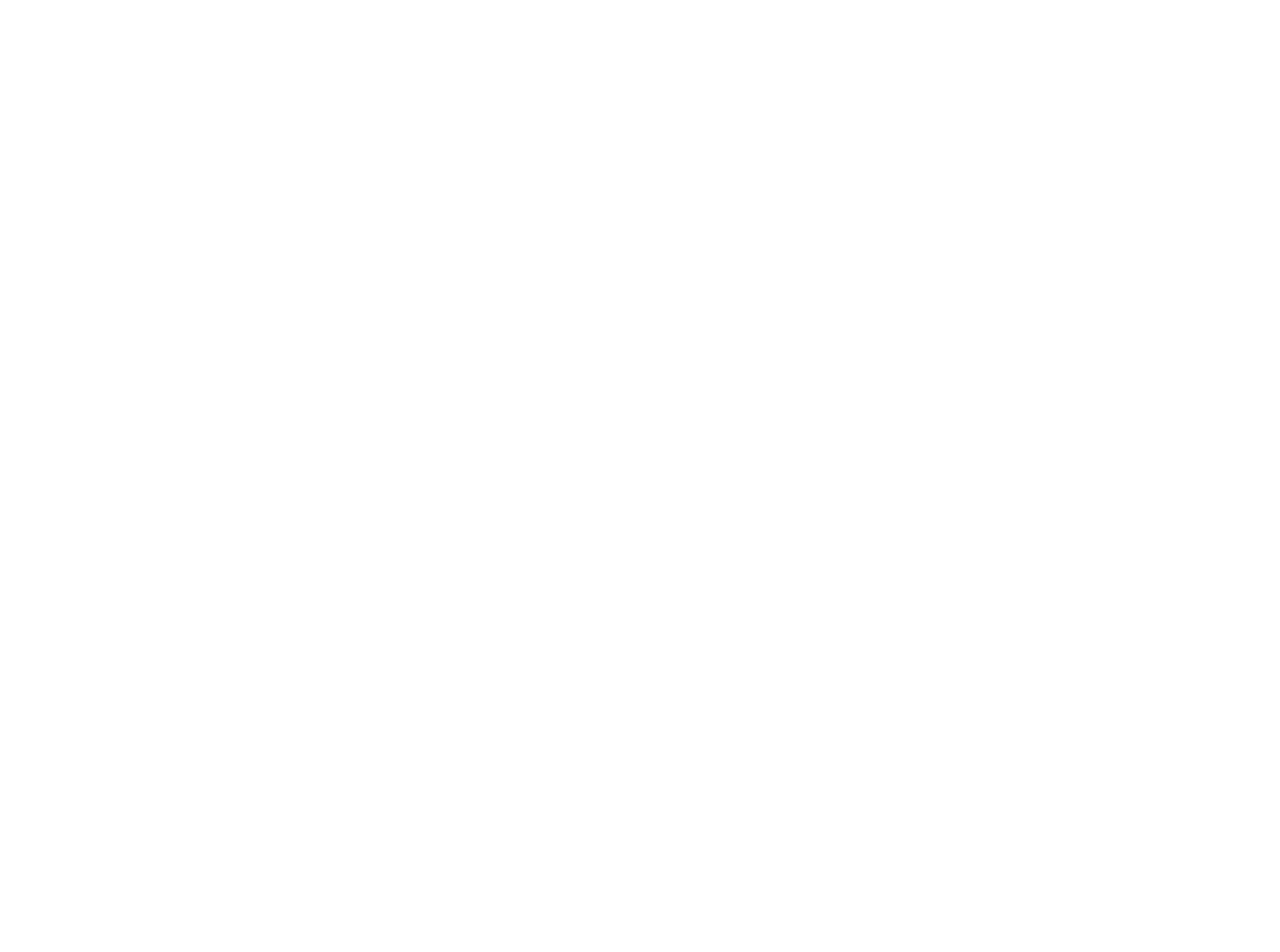
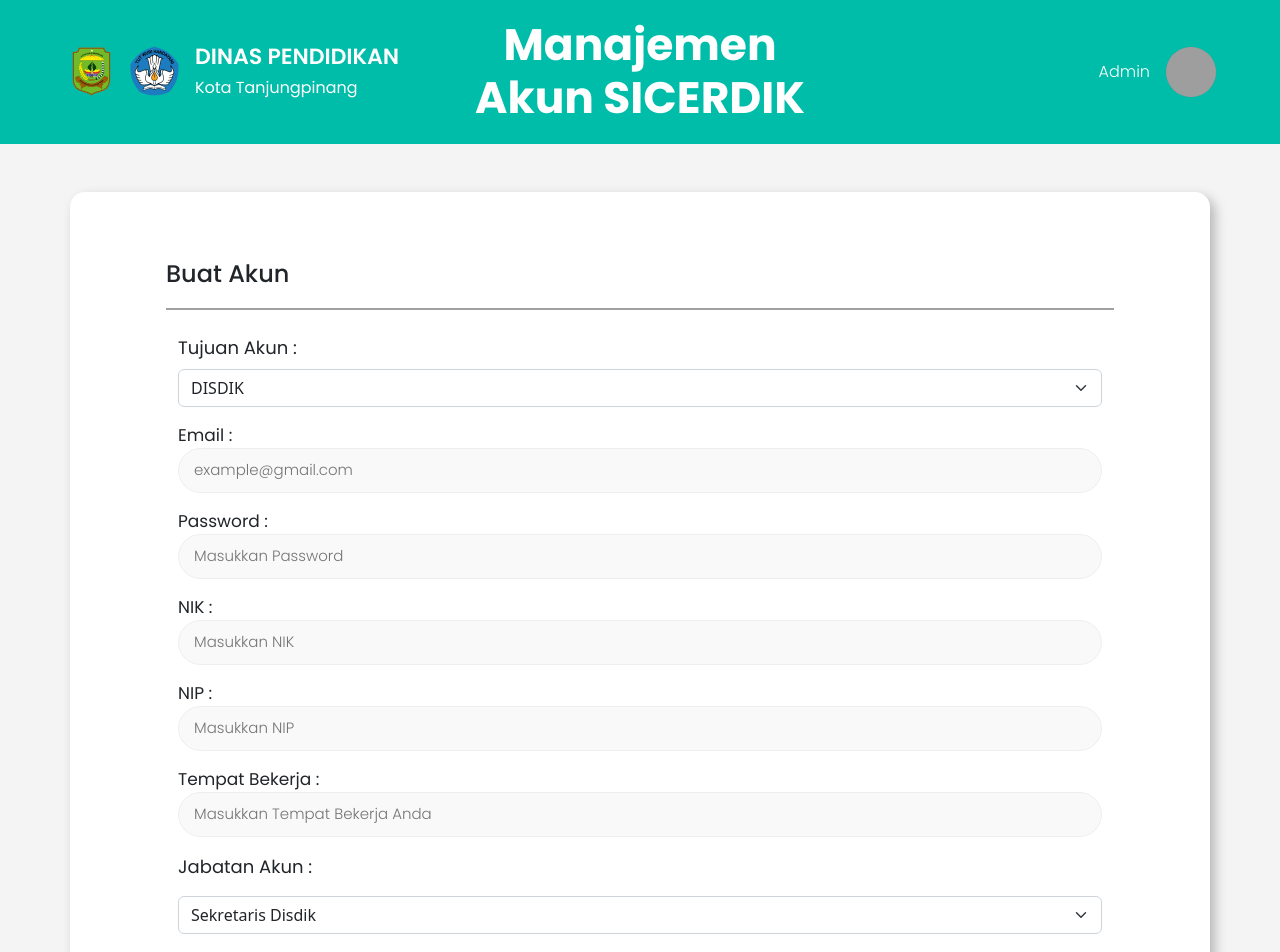
Before and after one commit to oriastanjung/sicerdik-dinas-pendidikan, a React (Create React App) app: page /manajemen-akun/buat-akun in a window 1280 px wide. Before the commit this address had no page. Shown: the top 952 px of the page. Before the commit the page ends 800 px from the top, so only its background shows below. Built offline with nearby package versions, Linux system fonts and the light colour scheme; grey boxes are pictures that could not be loaded.

Commit message:
adding create akun page

```diff
--- a/src/App.css
+++ b/src/App.css
@@ -208,12 +208,13 @@
 
 .main-home {
   background-color: #f4f4f4;
-  height: 100vh;
+  height: 120vh;
 }
 @media screen and (max-height: 768px) {
   .main-home {
-    height: 150vh;
+    height: 190vh;
   }
+
 }
 
 .main-container {
@@ -337,3 +338,8 @@
   margin: 0;
   padding: 0;
 }
+
+label.label-select-akun{
+  font-family: 'Poppins',sans-serif;
+  font-size: 18px;
+}
--- a/src/App.js
+++ b/src/App.js
@@ -17,6 +17,7 @@
 import PageBeforeLogin from "./pages/PageBeforeLogin";
 import LaporanPerluVerifikasi from "./pages/LaporanPerluVerifikasi";
 import LaporanPerluRevisi from "./pages/LaporanPerluRevisi";
+import BuatAkun from "./pages/BuatAkun";
 
 function App() {
   return (
@@ -44,6 +45,7 @@
           path="/manajemen-akun/users/reset-password/:id"
           element={<ResetPassword />}
         />
+        <Route path="/manajemen-akun/buat-akun" element={<BuatAkun />}/>
         <Route path="/signup" element={<Signup />} />
         <Route path="/detail/:id" element={<Detail />} />
       </Routes>
--- /dev/null
+++ b/src/pages/BuatAkun.js
@@ -0,0 +1,124 @@
+import React, { useState } from "react";
+import Footer from "../components/Footer/Footer";
+import NavBarManajemenAkun from "../components/NavBarManajemenAkun/NavBarManajemenAkun";
+import InputFormWithLabel from "../components/InputFormWithLabel/InputFormWithLabel";
+import InputWithSelect from "../components/InputWithSelect/InputWithSelect";
+import { Form } from "react-bootstrap";
+import ButtonFormView from "../components/ButtonFormView/ButtonFormView";
+import { useNavigate } from "react-router-dom";
+import Swal from "sweetalert2";
+
+function BuatAkun() {
+  const navigation = useNavigate();
+  const [jenisAkun, setJenisAkun] = useState("DISDIK");
+  const [jabatan, setJabatan] = useState("");
+  const handleChangeJenisAkun = (e) => {
+    setJenisAkun(e.target.value);
+  };
+  const handleChangeJabatan = (e) => {
+    setJabatan(e.target.value);
+  };
+  const handleCreateAkun = (e) => {
+    e.preventDefault();
+    Swal.fire({
+      title: "Buatkan Akun ?",
+      showDenyButton: true,
+      confirmButtonText: "Buat",
+      denyButtonText: `Batalkan`,
+    }).then((result) => {
+      /* Read more about isConfirmed, isDenied below */
+      if (result.isConfirmed) {
+        Swal.fire("Akun Berhasil Dibuat!", "", "success");
+        navigation("/manajemen-akun/users");
+        window.reload()
+      }
+    });
+  };
+
+  return (
+    <>
+      <NavBarManajemenAkun />
+
+      <main className="main pt-5 pb-5">
+        <div className="container main-container bg-white p-5">
+          <div className="mx-5 mt-3 mb-4">
+            <h2 className="pb-3">Buat Akun</h2>
+          </div>
+          <div className="container table-container panel panel-default">
+            <form className="mx-5 d-flex flex-column gap-3 ">
+              <div className="d-flex flex-column gap-2">
+                <label className="label-select-akun">Tujuan Akun : </label>
+                <Form.Select onChange={handleChangeJenisAkun}>
+                  <option value={"DISDIK"}>DISDIK </option>
+                  <option value={"SEKOLAH"}>SEKOLAH</option>
+                </Form.Select>
+              </div>
+              <InputFormWithLabel
+                label={"Email"}
+                type={"email"}
+                name={"email"}
+                placeholder={"example@gmail.com"}
+                isRequired
+              />
+              <InputFormWithLabel
+                label={"Password"}
+                type={"password"}
+                name={"password"}
+                placeholder={"Masukkan Password"}
+                isRequired
+              />
+              <InputFormWithLabel
+                label={"NIK"}
+                type={"number"}
+                placeholder={"Masukkan NIK"}
+                name={"nik"}
+                isRequired
+              />
+              <InputFormWithLabel
+                label={"NIP"}
+                type={"number"}
+                name={"nip"}
+                placeholder={"Masukkan NIP"}
+                isRequired
+              />
+              <InputFormWithLabel
+                label={"Tempat Bekerja"}
+                type={"text"}
+                name={"tempat_bekerja"}
+                placeholder={"Masukkan Tempat Bekerja Anda"}
+                isRequired
+              />
+              <div className="d-flex flex-column gap-3">
+                <label className="label-select-akun">Jabatan Akun : </label>
+                <Form.Select onChange={handleChangeJabatan}>
+                  {jenisAkun === "DISDIK" ? (
+                    <>
+                      <option value={"Sekretaris DISDIK"}>
+                        Sekretaris Disdik
+                      </option>
+                      <option value={"Kasubag DISDIK"}>Kasubag DISDIK</option>
+                      <option value={"Staff DISDIK"}>Staff DISDIK</option>
+                    </>
+                  ) : (
+                    <>
+                      <option value={"Kepala Sekolah"}>Kepala Sekolah</option>
+                      <option value={"Staff Sekolah"}>Staff Sekolah</option>
+                    </>
+                  )}
+                </Form.Select>
+              </div>
+              <div className="d-flex justify-content-center align-items-center mt-3">
+                <ButtonFormView onClick={handleCreateAkun} isprimary>
+                  Buat Akun
+                </ButtonFormView>
+              </div>
+            </form>
+          </div>
+        </div>
+      </main>
+      <Footer />
+    </>
+  );
+}
+
+export default BuatAkun;
--- a/src/pages/Users.js
+++ b/src/pages/Users.js
@@ -1,17 +1,21 @@
 import React, { useEffect } from "react";
 import NavBarManajemenAkun from "../components/NavBarManajemenAkun/NavBarManajemenAkun";
-import { useNavigate } from "react-router-dom";
+import { Link, useNavigate } from "react-router-dom";
 import Cookies from "js-cookie";
 import Footer from "../components/Footer/Footer";
 import TableUsers from "../components/TableUsers/TableUsers";
-
+import ButtonFormView from "../components/ButtonFormView/ButtonFormView";
 function Home() {
   const navigation = useNavigate();
 
   return (
     <>
       <NavBarManajemenAkun />
-      <main className="main pt-5 pb-5">
+
+      <main className="main pt-3 pb-5">
+        <div className="d-flex justify-content-end me-5 mb-4">
+            <ButtonFormView onClick={() => navigation("/manajemen-akun/buat-akun")}>Buatkan Akun</ButtonFormView>
+        </div>
         <div className="container main-container bg-white p-5">
           <div className="mx-5 mt-3 mb-4">
             <h2 className="pb-3">Manajemen Akun</h2>
```
